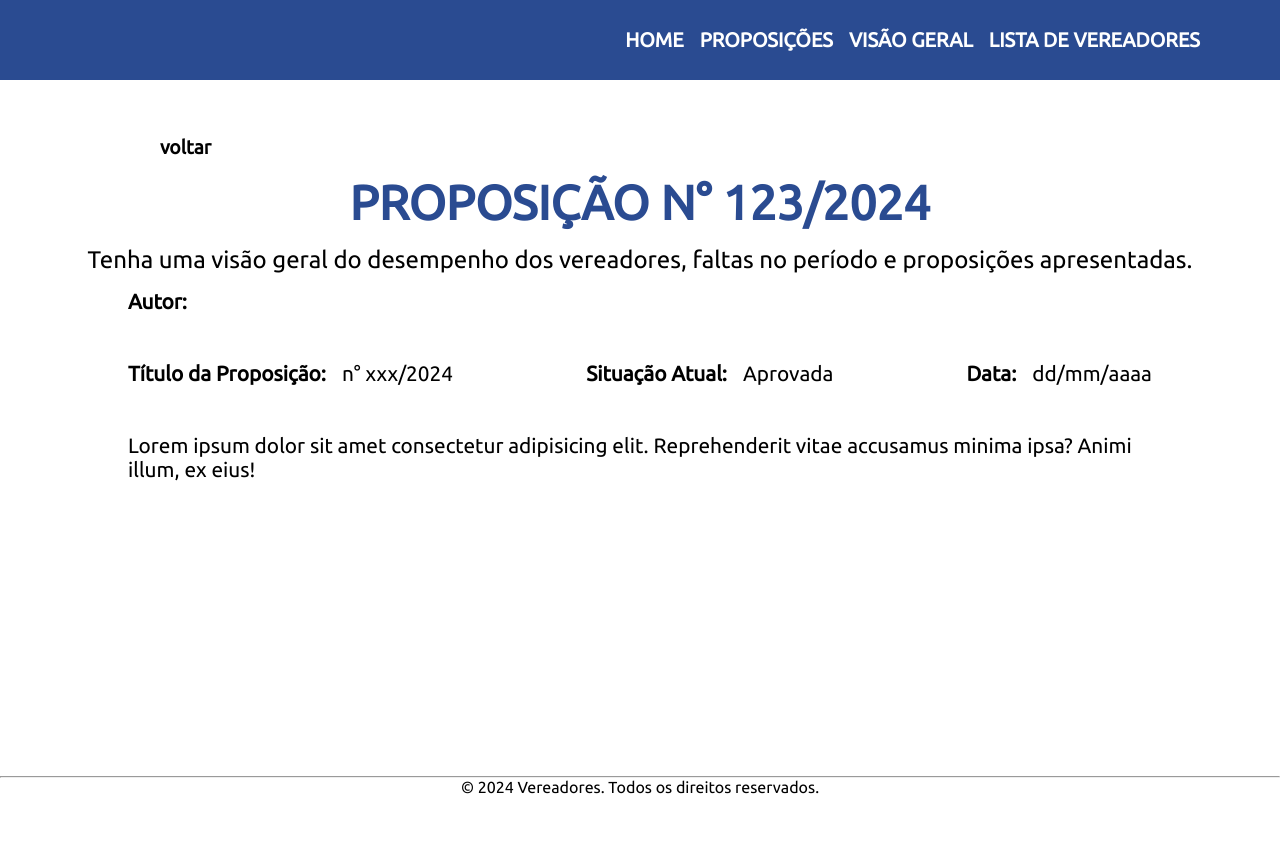
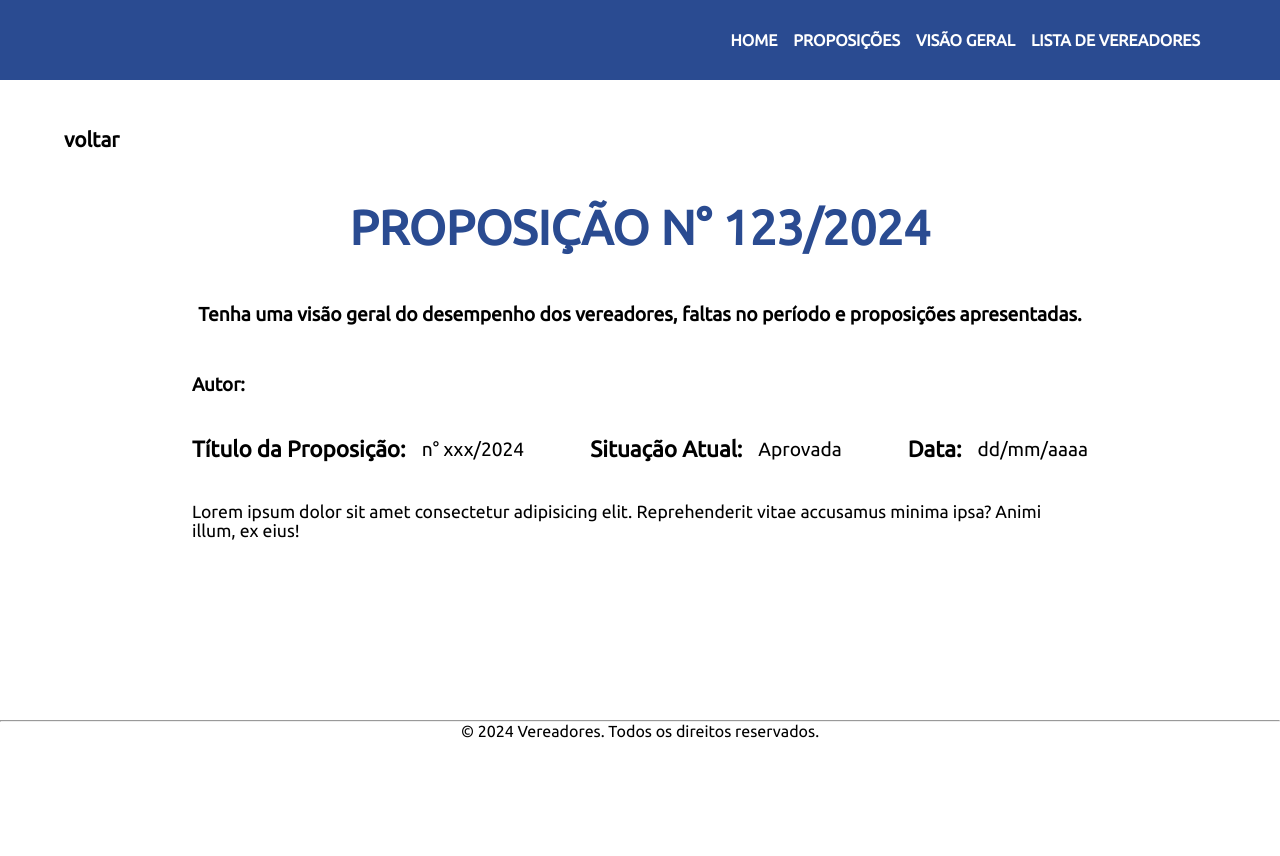
Before and after one commit to nicolygz/the-devs-department, a Flask app: page /pagina-proposicao.html in a window 1280 px wide. After the commit the page ends 738 px from the top, so only its background shows below. Run offline with Flask 3, Linux system fonts and the light colour scheme.

Commit message:
Redefinição do css da página de proposições

```diff
--- a/flask-project/static/pagProp.css
+++ b/flask-project/static/pagProp.css
@@ -1,24 +1,19 @@
 .propositions{
   display: flex;
   flex-direction: column;
-  margin-top: 3.5rem;
-  row-gap: 1rem;
   align-items: center;
   justify-content: center;
   width: 100%;
-}
-
-.propositions > p{
-  font-size: 1.5rem;
+  row-gap: 3rem;
+  margin-top: 3rem;
 }
 
 .backAnc{
   align-self: baseline;
   text-decoration: none;
-  cursor: pointer;
-  padding-left: 10rem;
+  font-size: 1.3rem;
+  margin-left: 4rem;
   color: #000;
-  font-size: 1.2rem;
   font-weight: bold;
 }
 
@@ -27,37 +22,36 @@
   font-size: 3rem;
 }
 
+.txtProp{
+  align-self: center;
+  font-size: 1.2rem;
+  font-weight: bold;
+}
+
 .ProposicaoItem{
   display: flex;
   flex-direction: column;
-  width: 80%;
-  row-gap: 3rem;
-}
-
-.Author{
-  align-self: baseline;
-  font-size: 1.3rem;
+  align-items: row;
+  row-gap: 2.5rem;
+  width: 70%;
 }
 
 .ProposicaoInfos{
   display: flex;
   flex-direction: row;
-  align-items: center;
   justify-content: space-between;
 }
 
 .PropDetails{
   display: flex;
   flex-direction: row;
+  justify-content: center;
   align-items: center;
-  justify-content: center;
   column-gap: 1rem;
+  font-size: 1.2rem;
 }
 
-.PropDetails > p, .PropDetails > h3{
-  font-size: 1.3rem;
+.ProposicaoDesc{
+  font-size: 1.1rem;
+  align-self: center;
 }
-
-.ProposicaoDesc {
-  font-size: 1.3rem;
-}
--- a/flask-project/static/styles.css
+++ b/flask-project/static/styles.css
@@ -1,30 +1,28 @@
+
 * {
     margin: 0;
     padding: 0;
     top: 0;
+
 }
-
 body {
     font-family: 'Ubuntu';
 }
-
 .navbar-ul-none{
     list-style-type:none;
     margin-right: 5rem;
     column-gap: 1rem;
 }
-
 .navbar-ul-none > li > a{
 
     text-decoration: none;
     color: white;
     text-transform: uppercase;
     font-weight: bold;
-    font-size: 20px;
+    font-size: 16px;
 }
 
 .navbar{
-
     background-color: #2a4b91;
     margin: 0;
     padding: 0;
@@ -32,6 +30,8 @@ body {
     width: 100%;
     height: 5rem;
     justify-content: flex-end;
+    position: absolute;
+    z-index: 1;
 }
 
 .flex-container{
@@ -40,9 +40,9 @@ body {
     align-items: center;
 
 }
-
 .content{
     min-height: 80vh;
+    padding-top: 80px;
 }
 
 footer{
@@ -50,3 +50,42 @@ footer{
     height: 5rem;
 
 }
+
+main {
+    /* padding: 0 50px; */
+    min-height: 2vh;
+}
+
+.bg {
+    background-image: url(../static/imagens/lg-perfil-bg.jpg);
+    background-repeat: no-repeat;
+    background-size: cover;
+    position: absolute; /* Para permitir a expansão */
+    top: 0;
+    left: 0;
+    width: 100%;
+    height: 100%;
+}
+
+/* PARA TELAS MENORES*/
+@media screen and (max-width: 800px) {
+
+    .flex-container {
+        flex-direction: column;
+        align-items: center;
+        justify-content: center;
+        gap: 10px;
+    }
+
+    .navbar {
+        height: 160px;
+    }
+
+    .navbar-ul-none {
+        margin: 0;
+    }
+
+    .content {
+        padding-top: 180px;
+    }
+}
--- a/flask-project/templates/pagina-proposicao.html
+++ b/flask-project/templates/pagina-proposicao.html
@@ -11,7 +11,7 @@
     <main class="propositions">
         <a href="home.html" class="backAnc">voltar</a>
         <h1 class="PropTitle">PROPOSIÇÃO N° 123/2024</h1>
-        <p>Tenha uma visão geral do desempenho dos vereadores, faltas no período e proposições apresentadas.</p>
+        <p class="txtProp">Tenha uma visão geral do desempenho dos vereadores, faltas no período e proposições apresentadas.</p>
         <section class="ProposicaoItem">
             <h3 class="Author">Autor:</h3>
             <section class="ProposicaoInfos">
```
